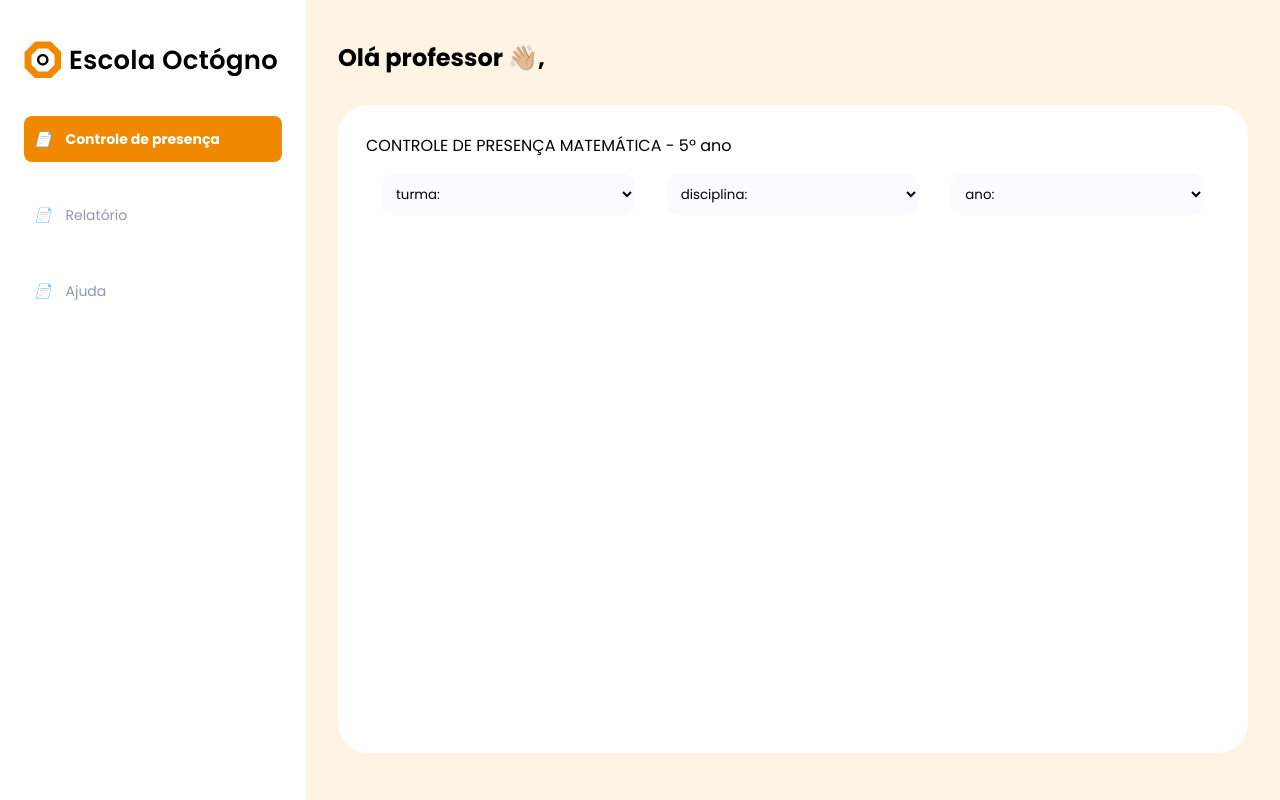
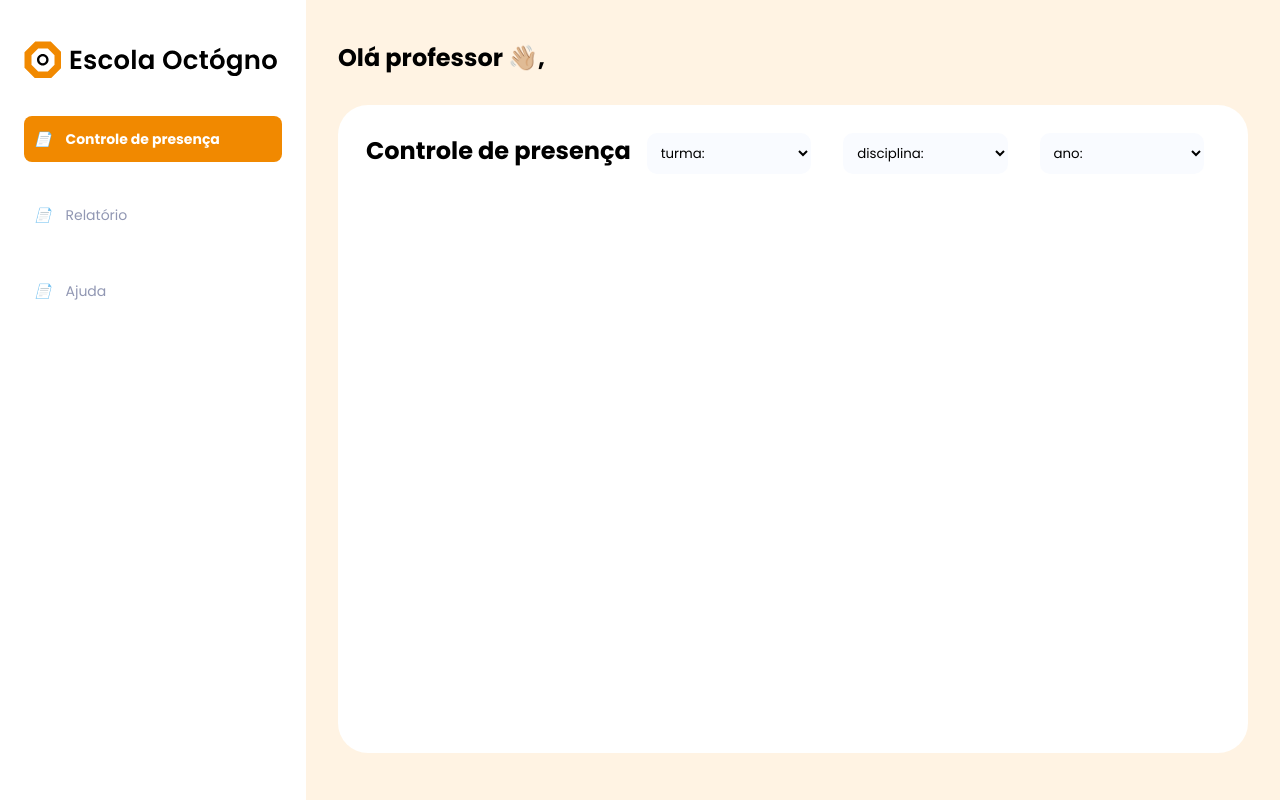
Before and after one commit to gabimendesh/prat_prof_ads_staff_mack, an Angular app in the folder staff-mack-app-frontend/: page /controle-presenca in a window 1280 px wide. Built offline with nearby package versions, Linux system fonts and the light colour scheme.

Commit message:
feat: ajuste nos filtros

```diff
--- a/staff-mack-app-frontend/src/app/pages/presence-control-page/presence-control-page.component.html
+++ b/staff-mack-app-frontend/src/app/pages/presence-control-page/presence-control-page.component.html
@@ -4,8 +4,12 @@
     </div>
 
     <div class="container-presence-control__box">
-        CONTROLE DE PRESENÇA
-        MATEMÁTICA - 5º ano
-        <staff-mack-filter [filters]="filters"></staff-mack-filter>
+        <div class="container-presence-control__content">
+            <div class="container-presence-control__text">
+                <h2 class="container-presence-control__text--title">Controle de presença</h2>
+                <!-- <p class="container-presence-control__text--description">Selecione a turma e a data para visualizar a presença dos alunos.</p> -->
+            </div>
+            <staff-mack-filter [filters]="filters"></staff-mack-filter>
+        </div>
     </div>
 </div>
--- a/staff-mack-app-frontend/src/app/pages/presence-control-page/presence-control-page.component.scss
+++ b/staff-mack-app-frontend/src/app/pages/presence-control-page/presence-control-page.component.scss
@@ -18,4 +18,17 @@
         border-radius: 30px;
     }
 
+    &__content {
+        display: flex;
+        width: 100%;
+
+    }
+
+    &__text {
+        &--title {
+            width: max-content;
+        }
+    }
+
+
 }
--- a/staff-mack-app-frontend/src/app/shared/components/filter/filter.component.scss
+++ b/staff-mack-app-frontend/src/app/shared/components/filter/filter.component.scss
@@ -9,7 +9,7 @@
         background-color: $color-gray-secondary;
         padding: 10px;
         width: 100%;
-        margin: 16px;
+        margin: 0 16px;
         border-radius: 10px;
         text-transform: lowercase;
         border: none;
--- a/staff-mack-app-frontend/src/styles.scss
+++ b/staff-mack-app-frontend/src/styles.scss
@@ -21,3 +21,7 @@ staff-mack-presence-control-page, staff-mack-report-page {
   width: 100%;
   padding: 40px 32px;
 }
+
+staff-mack-filter {
+  width: inherit;
+}
```
